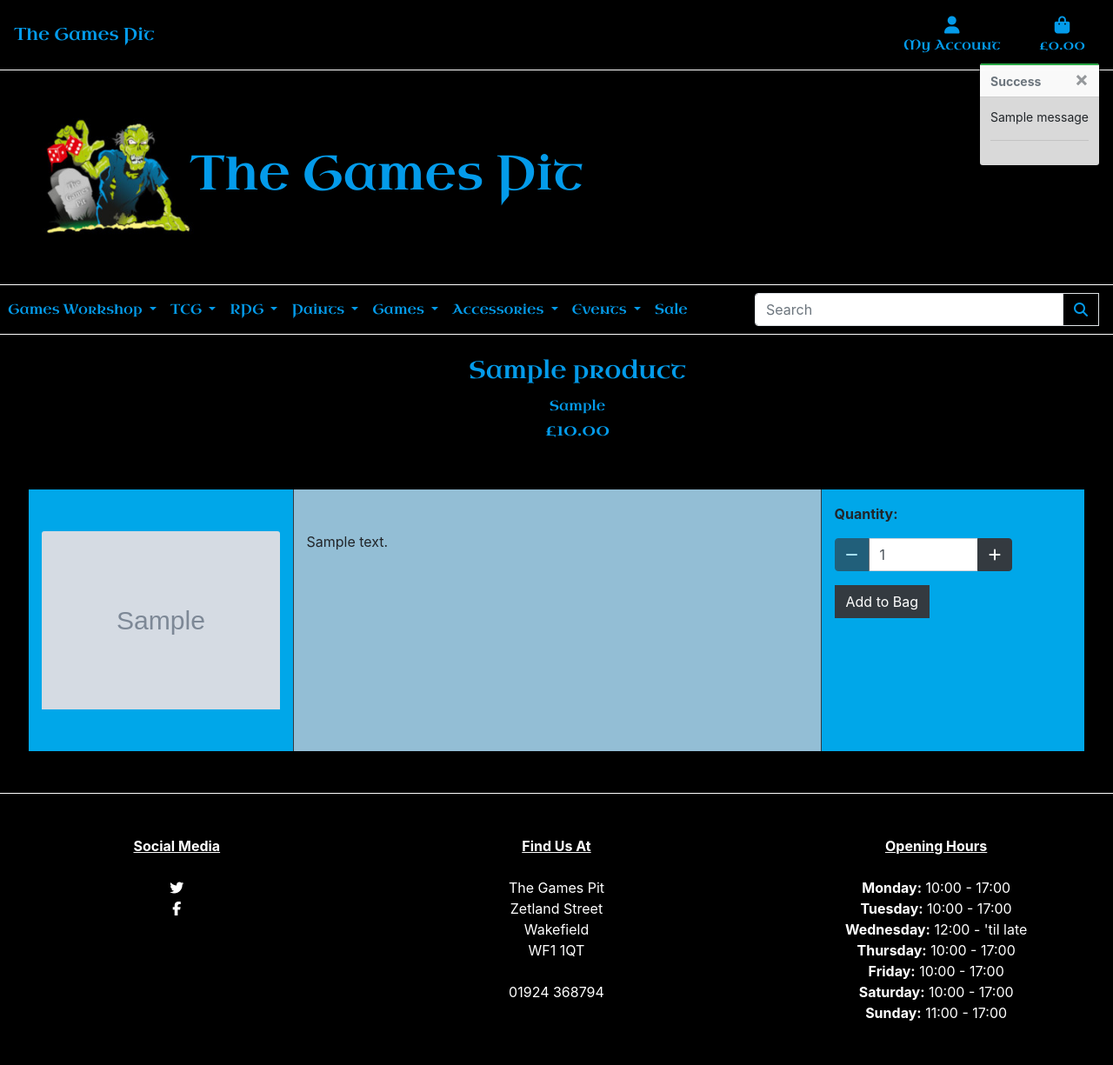
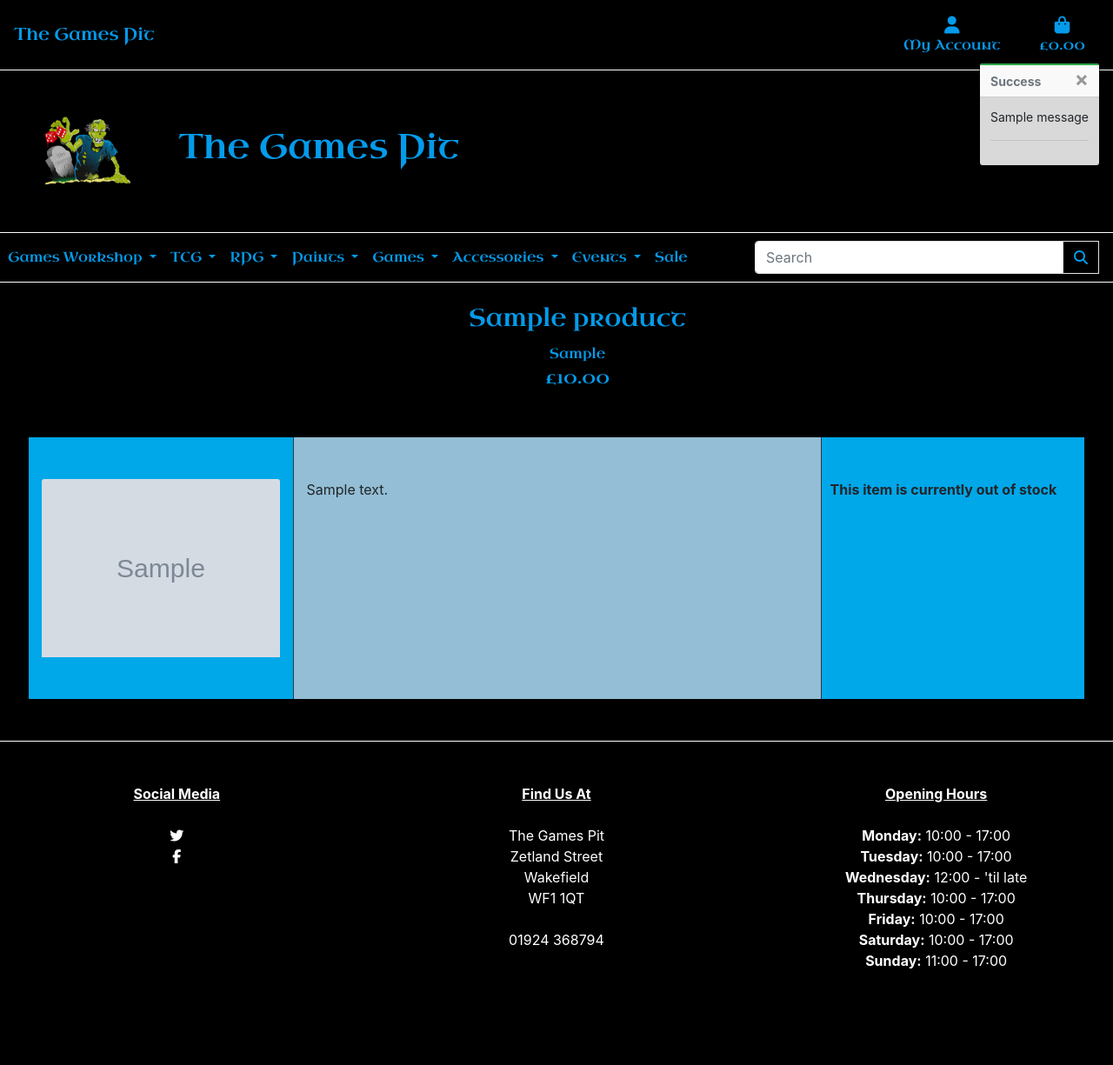
Before and after one commit to HollyT85/the-games-pit, a Django app: a page that uses templates/base.html in a window 1280 px wide. Shown: the whole page at 87% size. After the commit the page ends 1114 px from the top, so only its background shows below. Run offline with Django 3.2, Linux system fonts and the light colour scheme; tables that the repository leaves empty hold one stand-in row (values such as "Sample post"); grey boxes marked "Sample" are stand-in pictures; one stand-in notice (Sample message) is shown; parts of the project's set-up code (start-up, migrations or seed data) failed here and were passed over; some libraries are stand-ins or nearby versions.

Commit message:
made oos clickable but not buyable, few style changes to base.html

```diff
--- a/products/templates/products/product-info.html
+++ b/products/templates/products/product-info.html
@@ -47,10 +47,12 @@
         </div>
     </div>
     <!--Add to Shopping Bag-->
+
     <div class="col-3 bg-blue border-left border-dark">
         <form class="form" action="{% url 'add_to_bag' product.id %}" method="POST">
             {% csrf_token %}
             <div class="form-row">
+                {% if product.in_stock %}
                 <div class="col-12">
                     <p class="mt-3"><strong>Quantity:</strong></p>
                     <div class="form-group w-75">
@@ -63,6 +65,7 @@
                                     </span>
                                 </button>
                             </div>
+
                             <input class="form-control qty_input" type="number" name="quantity" value="1" min="1"
                                 max="5" data-item_id="{{ product.id }}" id="id_qty_{{ product.id }}">
                             <div class="input-group-append">
@@ -80,13 +83,26 @@
                     <input type="submit" class="btn btn-dark rounded-0" value="Add to Bag">
                 </div>
                 <input type="hidden" name="redirect_url" value="{{ request.path }}">
+                {% else %}
+                <div class="row">
+                    <div class="col-12">
+                        <p class="mt-5"><b>This item is currently out of stock</b></p>
+                    </div>
+                </div>
+
+                {% endif %}
                 {% if request.user.is_superuser %}
+                <div class="row">
+                    <div class="col-12">
                     <a class="btn btn-dark btn-sm my-2 mx-1" href="{% url 'admin_edit_product' product.id %}">Edit</a>
                     <a class="btn btn-dark btn-sm my-2" href="{% url 'admin_delete_product' product.id %}">Delete</a>
-                {% endif %}
+                </div>
+            </div>
+                    {% endif %}
             </div>
         </form>
     </div>
+
 </div>
 {% endblock %}
 
--- a/static/css/base.css
+++ b/static/css/base.css
@@ -61,9 +61,10 @@ header {
     margin: 0 0 1px 0;
 }
 
-.zombie{
-    height: 150px;
-    float: left;
+.zombie {
+    height: 90px;
+    left: 25%;
+    opacity: 0.9;
 }
 
 .event-box{
--- a/templates/base.html
+++ b/templates/base.html
@@ -23,8 +23,6 @@
     <link rel="preconnect" href="https://fonts.googleapis.com">
     <link rel="preconnect" href="https://fonts.gstatic.com" crossorigin>
     <link href="https://fonts.googleapis.com/css2?family=Uncial+Antiqua&display=swap" rel="stylesheet">
-    <!--Stripe-->
-    <script src="https://js.stripe.com/v3/"></script>
     {% endblock %}
 
     {% block extra_css %}
@@ -57,13 +55,12 @@
     <!--Top nav - search, link to home and shopping bag-->
     {% include 'includes/top-nav.html' %}
     <header class="row py-5">
-        <div class="col-2">
-            <img src="{% static 'media/zombie.jpg' %}" class="zombie mx-5">
+        <div class="col-1 float-left mx-5 my-0">
+            <img src="{% static 'media/zombie.jpg' %}" class="zombie">
         </div>
-        <div class="col-8 my-auto mx-0">
-            <h1 class="uncial-text text-green display-4">The Games Pit</h1>
+        <div class="col-8">
+            <h1 class="uncial-text float-left text-green display-9 mt-3 heading">The Games Pit</h1>
         </div>
-
     </header>
     <!-- Bottom nav - different shopping areas -->
     {% include 'includes/bottom-nav.html' %}
```
Also changed, not shown: products/templates/products/products.html (+5 -3 lines).
